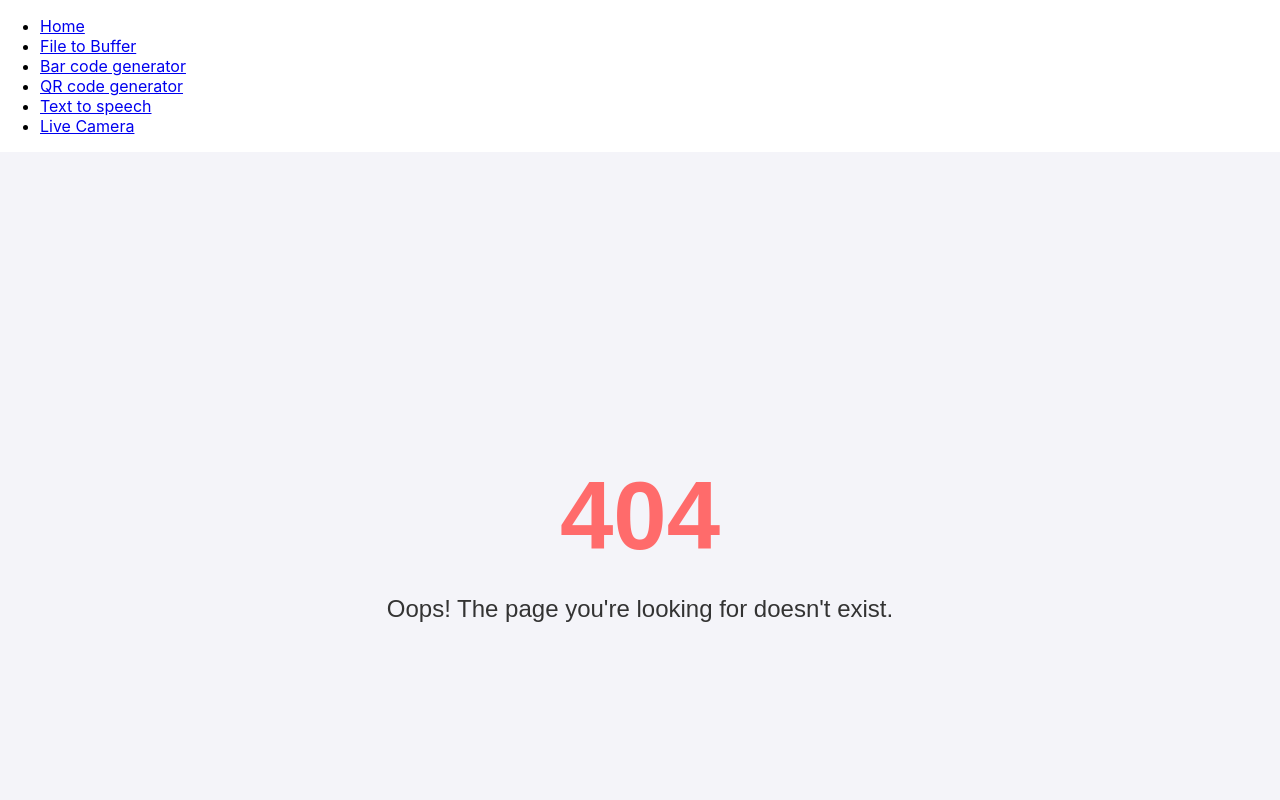
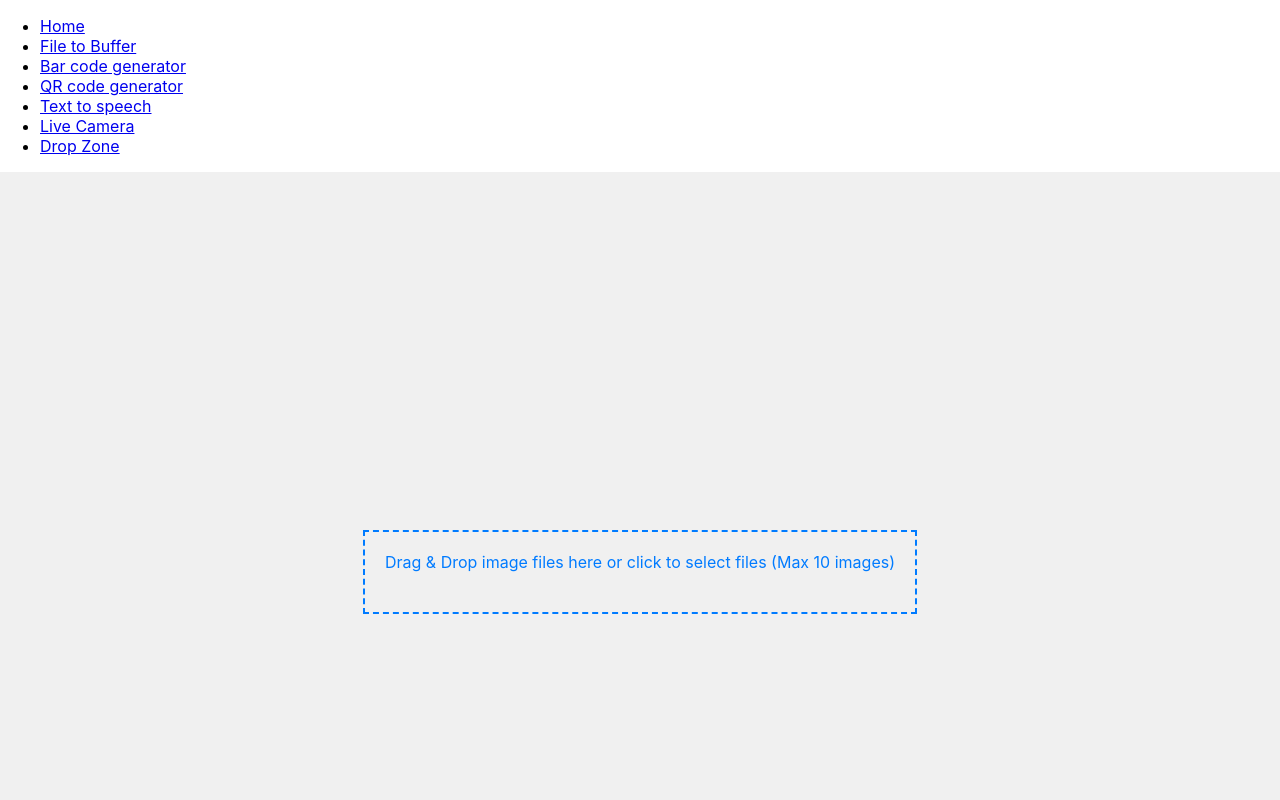
Before and after one commit to kunndnn/tools, a React (Create React App) app: page /#/drop-zone in a window 1280 px wide. Before the commit this address had no page. Shown: the top 800 px of the page. Built offline with nearby package versions, Linux system fonts and the light colour scheme.

Commit message:
dropzone added

```diff
--- a/package.json
+++ b/package.json
@@ -16,6 +16,7 @@
     "react": "^18.3.1",
     "react-cropper": "^2.3.3",
     "react-dom": "^18.3.1",
+    "react-dropzone": "^11.2.4",
     "react-router-dom": "^6.26.2",
     "react-scripts": "5.0.1",
     "react-toastify": "^10.0.5",
--- /dev/null
+++ b/src/Components/DropzoneComponent.js
@@ -0,0 +1,121 @@
+import React, { useState, useRef } from "react";
+import "../Styles/DropzoneComponent.css"; // Import the CSS file
+import { ToastContainer, toast, Zoom } from "react-toastify";
+import "react-toastify/dist/ReactToastify.css";
+const { dismiss } = toast;
+
+const Dropzone = () => {
+  const [files, setFiles] = useState([]);
+  const fileInputRef = useRef(null);
+
+  const handleDrop = (event) => {
+    event.preventDefault();
+    const droppedFiles = Array.from(event.dataTransfer.files);
+    handleFiles(droppedFiles);
+  };
+
+  const handleDragOver = (event) => {
+    event.preventDefault();
+  };
+
+  const handleFiles = (newFiles) => {
+    // Filter only image files and create preview URLs
+    const imageFiles = newFiles.filter((file) =>
+      file.type.startsWith("image/")
+    );
+
+    const filesWithPreview = imageFiles.map((file) => ({
+      file,
+      preview: URL.createObjectURL(file),
+    }));
+
+    const combinedFiles = [...files, ...filesWithPreview];
+
+    if (combinedFiles.length > 10) {
+      dismiss(); // Dismiss any existing toast notifications
+      toast.error(`You can only upload up to 10 images.`, {
+        theme: "dark",
+      });
+      setFiles(combinedFiles.slice(0, 10));
+    } else {
+      setFiles(combinedFiles);
+    }
+  };
+
+  const handleDelete = (index) => {
+    const updatedFiles = [...files];
+    if (updatedFiles[index]) {
+      URL.revokeObjectURL(updatedFiles[index].preview); // Free memory
+      updatedFiles.splice(index, 1);
+      setFiles(updatedFiles);
+    }
+  };
+
+  const handleClick = () => {
+    fileInputRef.current.click();
+  };
+
+  const handleFileChange = (event) => {
+    const selectedFiles = Array.from(event.target.files);
+    handleFiles(selectedFiles);
+  };
+
+  return (
+    <>
+      <div className="container">
+        <div
+          className="dropzone"
+          onDrop={handleDrop}
+          onDragOver={handleDragOver}
+          onClick={handleClick}
+        >
+          Drag & Drop image files here or click to select files (Max 10 images)
+          <input
+            type="file"
+            ref={fileInputRef}
+            style={{ display: "none" }}
+            multiple
+            accept="image/*"
+            onChange={handleFileChange}
+          />
+          <div className="image-preview-container">
+            {files.map((fileObj, index) => (
+              <div key={index} className="image-preview">
+                {fileObj?.preview && (
+                  <img
+                    src={fileObj.preview}
+                    alt={fileObj.file.name || "image"}
+                  />
+                )}
+                <button
+                  onClick={(e) => {
+                    e.stopPropagation();
+                    handleDelete(index);
+                  }}
+                  className="delete-button"
+                >
+                  &times;
+                </button>
+              </div>
+            ))}
+          </div>
+        </div>
+      </div>
+      <ToastContainer
+        position="top-right"
+        autoClose={1000}
+        hideProgressBar={false}
+        newestOnTop={false}
+        closeOnClick
+        rtl={false}
+        pauseOnFocusLoss
+        draggable
+        pauseOnHover
+        theme="light"
+        transition={Zoom}
+      />
+    </>
+  );
+};
+
+export default Dropzone;
--- a/src/Components/Layout.js
+++ b/src/Components/Layout.js
@@ -26,6 +26,9 @@ function Layout() {
           <li>
             <Link to="/live-camera">Live Camera</Link>
           </li>
+          <li>
+            <Link to="/drop-zone">Drop Zone</Link>
+          </li>
           {/* <li>
             <Link to="/chat-bot">Chat Bot</Link>
           </li> */}
--- a/src/Router.js
+++ b/src/Router.js
@@ -14,7 +14,9 @@ const QRCodeGenerator = React.lazy(() =>
 const TextToSpeech = React.lazy(() => import("./Components/TextToSpeech"));
 const LiveCamera = React.lazy(() => import("./Components/LiveCamera"));
 const ChatBot = React.lazy(() => import("./Components/ChatBot"));
-
+const DropzoneComponent = React.lazy(() =>
+  import("./Components/DropzoneComponent")
+);
 function Router() {
   return (
     <HashRouter>
@@ -69,6 +71,14 @@ function Router() {
               </Suspense>
             }
           />
+          <Route
+            path="/drop-zone"
+            element={
+              <Suspense fallback={<div>Loading...</div>}>
+                <DropzoneComponent />
+              </Suspense>
+            }
+          />
           {/* <Route
               path="/chat-bot"
               element={
--- /dev/null
+++ b/src/Styles/DropzoneComponent.css
@@ -0,0 +1,68 @@
+.container{
+    /* Center the Dropzone component on the page */
+    display: flex;
+    justify-content: center;
+    align-items: center;
+    min-height: 100vh; /* Full viewport height */
+    background-color: #f0f0f0; /* Optional: set a background color */
+    margin: 0;
+    padding: 0;
+
+}
+
+div>img{
+    cursor:auto
+}
+
+.dropzone {
+    border: 2px dashed #007bff;
+    padding: 20px;
+    text-align: center;
+    color: #007bff;
+    cursor: pointer;
+    display: flex;
+    flex-direction: column;
+    align-items: center; /* Center the contents horizontally */
+    justify-content: flex-start; /* Align items at the start */
+    overflow: hidden; /* Hide overflow outside the dropzone */
+    max-width: 90%; /* Set a maximum width for the dropzone */
+    margin: 0 auto; /* Center the dropzone in the viewport */
+  }
+
+  .image-preview-container {
+    display: flex;
+    flex-wrap: wrap; /* Allow wrapping for image previews */
+    margin-top: 10px;
+    width: 100%; /* Full width of the dropzone */
+    padding: 5px; /* Add padding for spacing */
+    box-sizing: border-box; /* Ensures padding doesn’t overflow */
+  }
+
+  .image-preview {
+    position: relative;
+    margin: 5px; /* Space between previews */
+    width: 80px; /* Fixed width for each image preview */
+    height: 80px; /* Fixed height for each image preview */
+    overflow: hidden;
+    border-radius: 5px;
+    border: 1px solid #ddd;
+  }
+
+  .image-preview img {
+    width: 100%;
+    height: 100%;
+    object-fit: cover; /* Maintain aspect ratio */
+  }
+
+  .delete-button {
+    position: absolute;
+    top: 5px;
+    right: 5px;
+    background-color: red;
+    color: white;
+    border: none;
+    border-radius: 50%;
+    width: 20px;
+    height: 20px;
+    cursor: pointer;
+  }
--- a/src/helpers/common.js
+++ b/src/helpers/common.js
@@ -94,7 +94,7 @@ export const toQueryString = (obj) =>
     .map((key) => `${encodeURIComponent(key)}=${encodeURIComponent(obj[key])}`)
     .join("&");
 
-export const dealy = (func, ms) => setTimeout(func, ms);
+export const delay = (func, ms) => setTimeout(func, ms);
 
 // console.log(this.areAnagrams("hii", "iih"));
 
```
Also changed, not shown: 1 other file (tests, documents, lock files or other folders).
